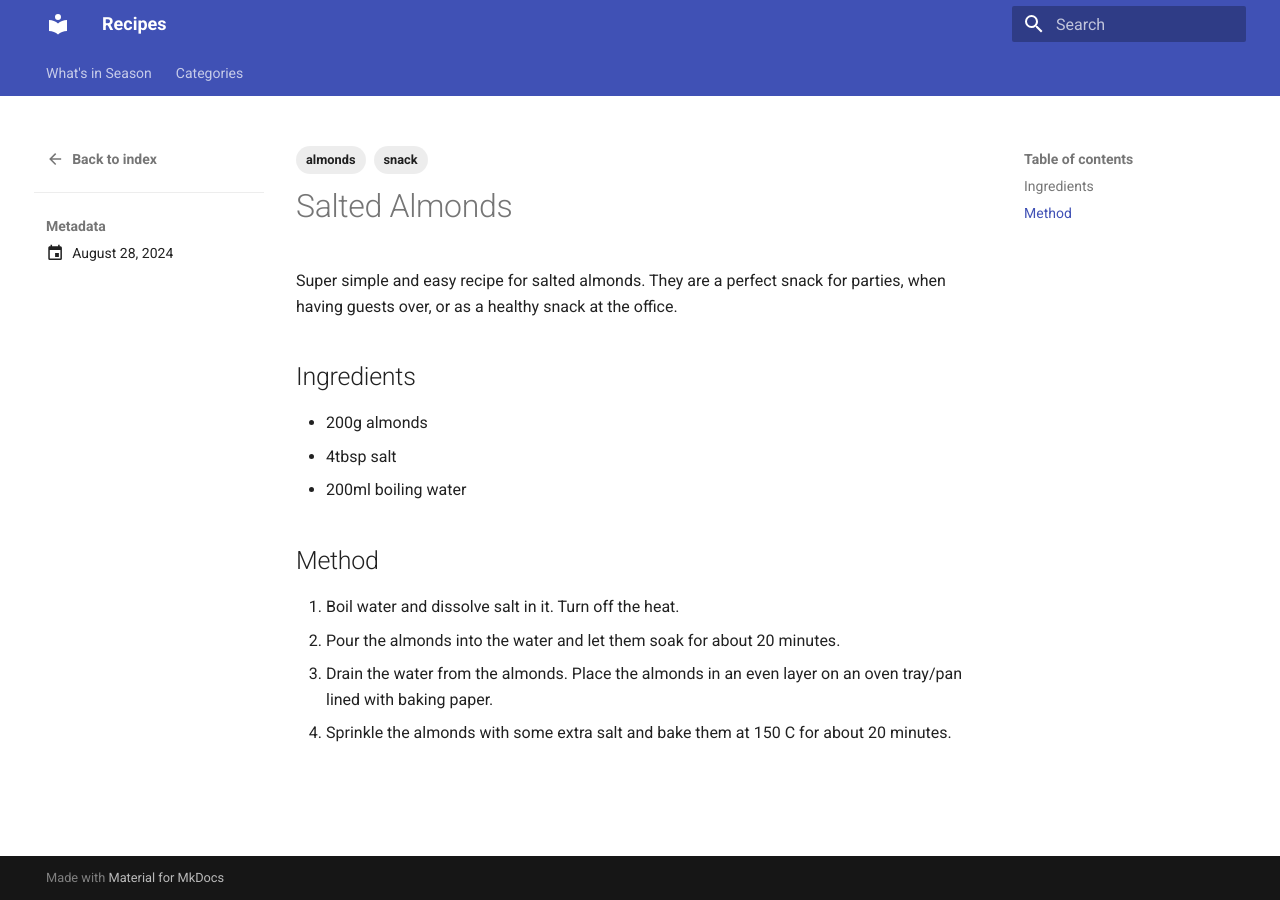
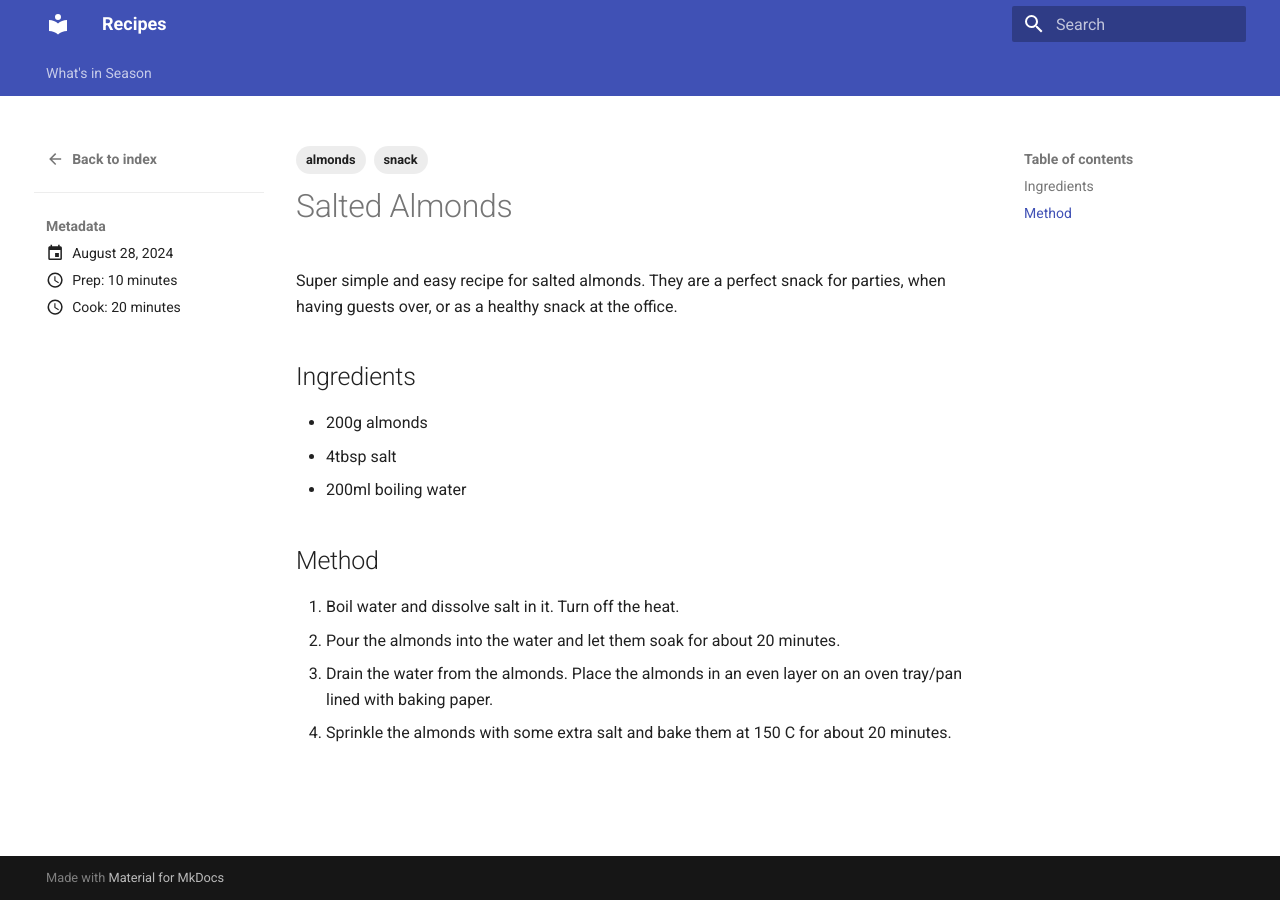
Before and after one commit to RhysDeimel/roasts_and_recipies, an MkDocs documentation site: the page built from docs/recipes/salted_almonds.md, in a window 1280 px wide. Built offline with MkDocs 1.6.1 and Material for MkDocs 9.7.7, drawn with Linux system fonts in a browser that asks for light colours.

Commit message:
metadata

```diff
--- a/docs/recipes/salted_almonds.md
+++ b/docs/recipes/salted_almonds.md
@@ -5,8 +5,8 @@ tags:
   - almonds
   - snack
 time:
-  - prep: 10 minutes
-  - cook: 20 minutes
+  prep: 10 minutes
+  cook: 20 minutes
 ---
 
 # Salted Almonds
--- /dev/null
+++ b/overrides/blog-post.html
@@ -0,0 +1,128 @@
+{% extends "main.html" %}
+{% import "partials/nav-item.html" as item with context %}
+{% block container %}
+  <div class="md-content md-content--post" data-md-component="content">
+    <div class="md-sidebar md-sidebar--post" data-md-component="sidebar" data-md-type="navigation">
+      <div class="md-sidebar__scrollwrap">
+        <div class="md-sidebar__inner md-post">
+          <nav class="md-nav md-nav--primary">
+            <div class="md-post__back">
+              <div class="md-nav__title md-nav__container">
+                <a href="{{ page.parent.url | url }}" class="md-nav__link">
+                  {% include ".icons/material/arrow-left.svg" %}
+                  <span class="md-ellipsis">
+                    {{ lang.t("blog.index") }}
+                  </span>
+                </a>
+              </div>
+            </div>
+            {% if page.authors %}
+              <div class="md-post__authors md-typeset">
+                {% for author in page.authors %}
+                  <div class="md-profile md-post__profile">
+                    <span class="md-author md-author--long">
+                      <img src="{{ author.avatar | url }}" alt="{{ author.name }}">
+                    </span>
+                    <span class="md-profile__description">
+                      <strong>
+                        {% if author.url %}
+                          <a href="{{ author.url }}">{{ author.name }}</a>
+                        {% else %}
+                          {{ author.name }}
+                        {% endif %}
+                      </strong>
+                      <br>
+                      {{ author.description }}
+                    </span>
+                  </div>
+                {% endfor %}
+              </div>
+            {% endif %}
+            <ul class="md-post__meta md-nav__list">
+              <li class="md-nav__item md-nav__item--section">
+                <div class="md-post__title">
+                  <span class="md-ellipsis">
+                    {{ lang.t("blog.meta") }}
+                  </span>
+                </div>
+                <nav class="md-nav">
+                  <ul class="md-nav__list">
+                    <li class="md-nav__item">
+                      <div class="md-nav__link">
+                        {% include ".icons/material/calendar.svg" %}
+                        <time datetime="{{ page.config.date.created }}" class="md-ellipsis">
+                          {{- page.config.date.created | date -}}
+                        </time>
+                      </div>
+                    </li>
+                    {% if page.config.date.updated %}
+                      <li class="md-nav__item">
+                        <div class="md-nav__link">
+                          {% include ".icons/material/calendar-clock.svg" %}
+                          <time datetime="{{ page.config.date.updated }}" class="md-ellipsis">
+                            {{- page.config.date.updated | date -}}
+                          </time>
+                        </div>
+                      </li>
+                    {% endif %}
+                    {% if page.categories %}
+                      <li class="md-nav__item">
+                        <div class="md-nav__link">
+                          {% include ".icons/material/bookshelf.svg" %}
+                          <span class="md-ellipsis">
+                            {{ lang.t("blog.categories.in") }}
+                            {% for category in page.categories %}
+                              <a href="{{ category.url | url }}">
+                                {{- category.title -}}
+                              </a>
+                              {%- if loop.revindex > 1 %}, {% endif -%}
+                            {% endfor -%}
+                          </span>
+                        </div>
+                      </li>
+                    {% endif %}
+                    {% if page.config.readtime %}
+                      {% set time = page.config.readtime %}
+                      <li class="md-nav__item">
+                        <div class="md-nav__link">
+                          {% include ".icons/material/clock-outline.svg" %}
+                          <span class="md-ellipsis">
+                            {% if time == 1 %}
+                              {{ lang.t("readtime.one") }}
+                            {% else %}
+                              {{ lang.t("readtime.other") | replace("#", time) }}
+                            {% endif %}
+                          </span>
+                        </div>
+                      </li>
+                    {% endif %}
+                    {% if page.meta.time %}
+                      {% for key,value in page.meta.time.items() %}
+                        <li class="md-nav__item">
+                          <div class="md-nav__link">
+                            {% include ".icons/material/clock-outline.svg" %}
+                            <span class="md-ellipsis">
+                              {{ key.title() }}: {{ value }}
+                            </span>
+                          </div>
+                        </li>
+                      {% endfor -%}
+                    {% endif %}
+                  </ul>
+                </nav>
+              </li>
+            </ul>
+          </nav>
+          {% if "toc.integrate" in features %}
+            {% include "partials/toc.html" %}
+          {% endif %}
+        </div>
+      </div>
+    </div>
+    <article class="md-content__inner md-typeset">
+      {% block content %}
+        {% include "partials/content.html" %}
+      {% endblock %}
+    </article>
+  </div>
+{% endblock %}
```
Also changed, not shown: docs/recipes/myfirst.md (deleted, +0 -42 lines).
